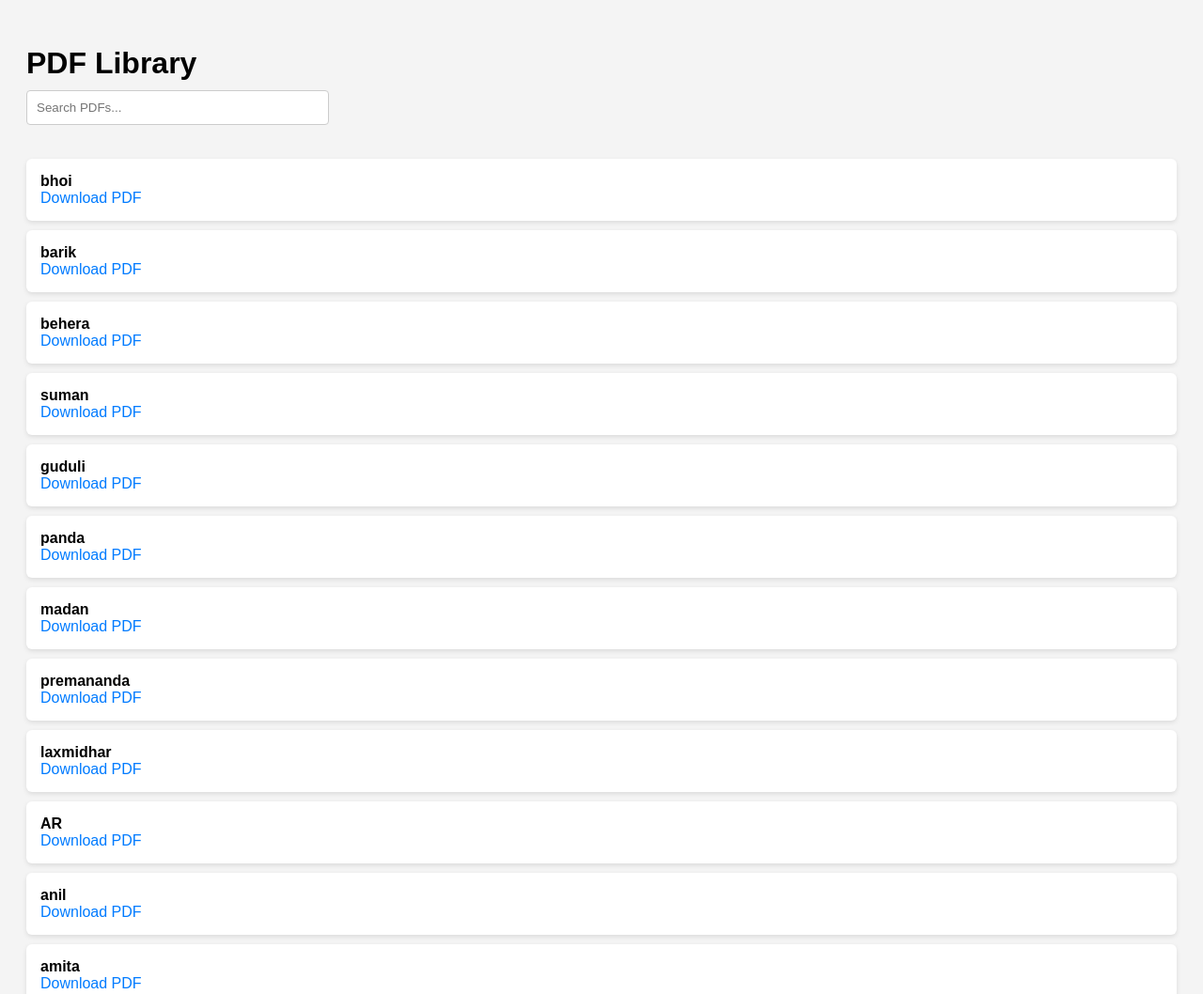
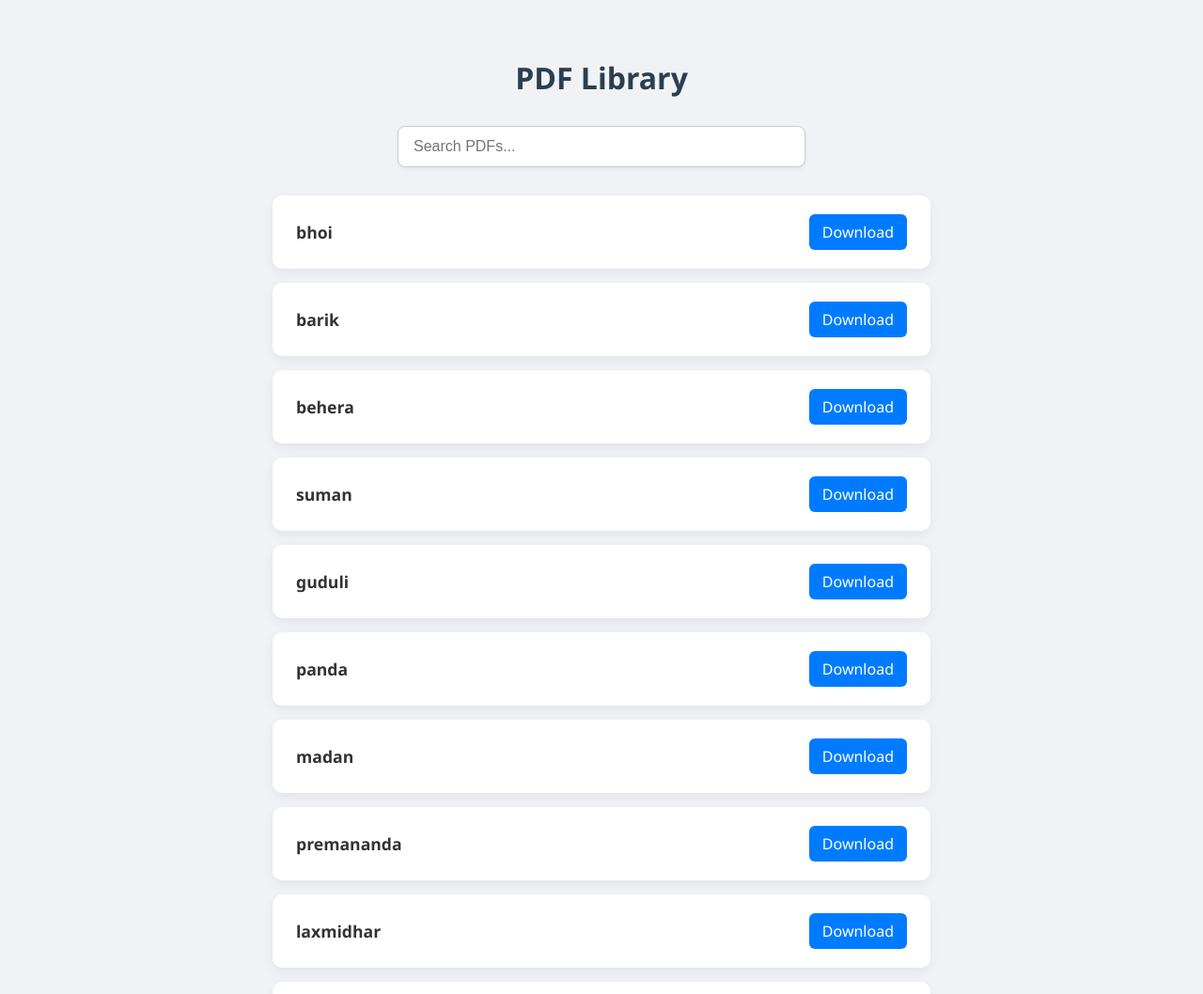
Before and after one commit to AppArchitect-cyber/QR, a plain HTML site: page index.html in a window 1280 px wide. Shown: the top 1058 px of the page at 94% size. Drawn offline with Linux system fonts and the light colour scheme.

Commit message:
Update index.html

```diff
--- a/index.html
+++ b/index.html
@@ -3,40 +3,94 @@
 <head>
   <meta charset="UTF-8" />
   <meta name="viewport" content="width=device-width, initial-scale=1.0"/>
-  <title>PDF Search & Download</title>
+  <title>PDF Library</title>
   <style>
     body {
-      font-family: Arial, sans-serif;
-      padding: 20px;
-      background: #f4f4f4;
+      font-family: 'Segoe UI', Tahoma, Geneva, Verdana, sans-serif;
+      background: #f0f2f5;
+      margin: 0;
+      padding: 40px 20px;
+      color: #333;
     }
+
     h1 {
-      margin-bottom: 10px;
+      text-align: center;
+      margin-bottom: 30px;
+      font-size: 2rem;
+      color: #2c3e50;
     }
-    input {
-      padding: 10px;
-      width: 300px;
-      margin-bottom: 20px;
+
+    #searchInput {
+      display: block;
+      margin: 0 auto 30px auto;
+      width: 100%;
+      max-width: 400px;
+      padding: 12px 16px;
       border: 1px solid #ccc;
-      border-radius: 4px;
+      border-radius: 8px;
+      font-size: 1rem;
+      box-shadow: 0 2px 5px rgba(0,0,0,0.05);
+      transition: all 0.2s ease-in-out;
     }
+
+    #searchInput:focus {
+      border-color: #007bff;
+      outline: none;
+      box-shadow: 0 0 0 3px rgba(0, 123, 255, 0.2);
+    }
+
     ul {
       list-style: none;
       padding: 0;
+      margin: 0 auto;
+      max-width: 700px;
     }
+
     li {
       background: #fff;
-      padding: 15px;
-      margin: 10px 0;
+      padding: 20px 25px;
+      margin-bottom: 15px;
+      border-radius: 10px;
+      box-shadow: 0 4px 12px rgba(0, 0, 0, 0.06);
+      display: flex;
+      justify-content: space-between;
+      align-items: center;
+      transition: transform 0.2s ease, box-shadow 0.2s ease;
+    }
+
+    li:hover {
+      transform: translateY(-2px);
+      box-shadow: 0 6px 18px rgba(0, 0, 0, 0.1);
+    }
+
+    li strong {
+      font-size: 1.1rem;
+      color: #333;
+    }
+
+    a {
+      background-color: #007bff;
+      color: #fff;
+      padding: 8px 14px;
       border-radius: 6px;
-      box-shadow: 0 2px 5px rgba(0,0,0,0.1);
+      text-decoration: none;
+      font-weight: 500;
+      transition: background-color 0.2s ease;
     }
+
+    a:hover {
+      background-color: #0056b3;
+    }
+
+    @media (max-width: 600px) {
+      li {
+        flex-direction: column;
+        align-items: flex-start;
+      }
+
       a {
-      color: #007bff;
-      text-decoration: none;
+        margin-top: 10px;
       }
-    a:hover {
-      text-decoration: underline;
     }
   </style>
 </head>
@@ -48,7 +102,6 @@
   <ul id="pdfList"></ul>
 
   <script>
-    // Replace or add more entries as needed
     const pdfs = [
       { title: "bhoi", file: "bhoi.pdf" },
       { title: "barik", file: "barik.pdf" },
@@ -73,8 +126,6 @@
       { title: "dreams_N_destinations", file: "dreams_N_destinations.pdf" }
     ];
 
-;
-
     const listElement = document.getElementById("pdfList");
     const searchInput = document.getElementById("searchInput");
 
@@ -91,7 +142,7 @@
 
       filtered.forEach(pdf => {
         const li = document.createElement("li");
-        li.innerHTML = `<strong>${pdf.title}</strong><br/><a href="${pdf.file}" download>Download PDF</a>`;
+        li.innerHTML = `<strong>${pdf.title.replace(/_/g, ' ')}</strong><a href="${pdf.file}" download>Download</a>`;
         listElement.appendChild(li);
       });
     }
@@ -100,7 +151,6 @@
       displayPDFs(searchInput.value);
     });
 
-    // Initial display
     displayPDFs();
   </script>
 
```
Lines whose indentation alone changed are shown as unchanged.
